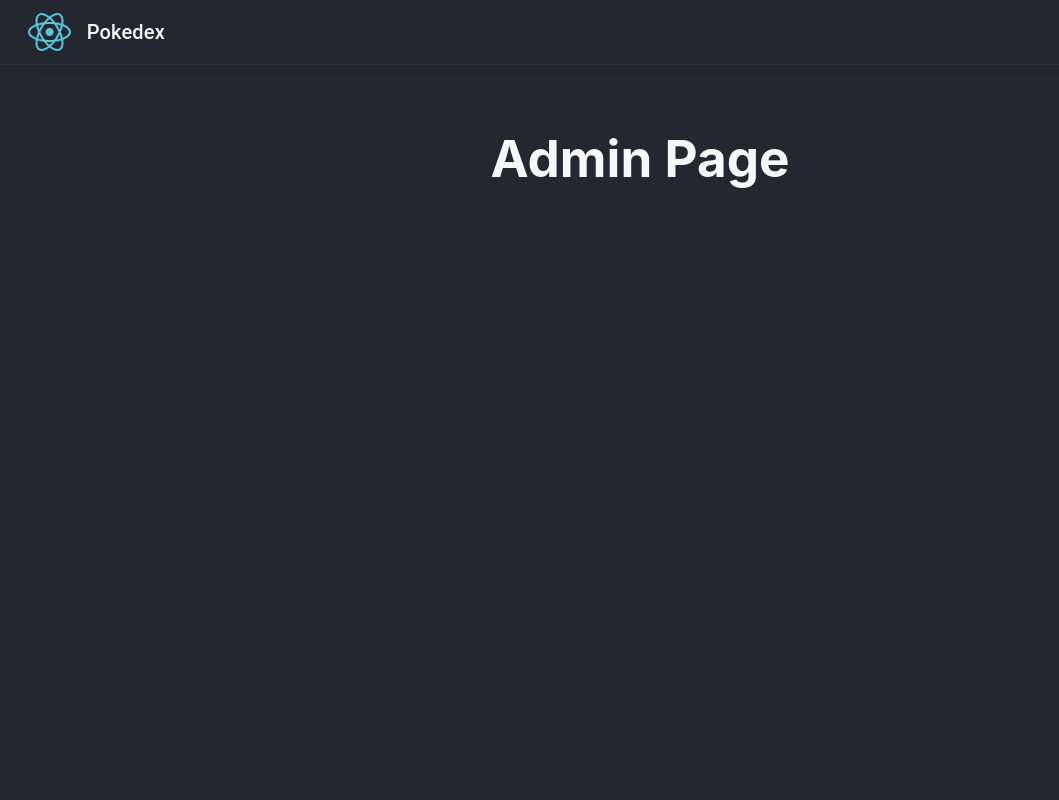
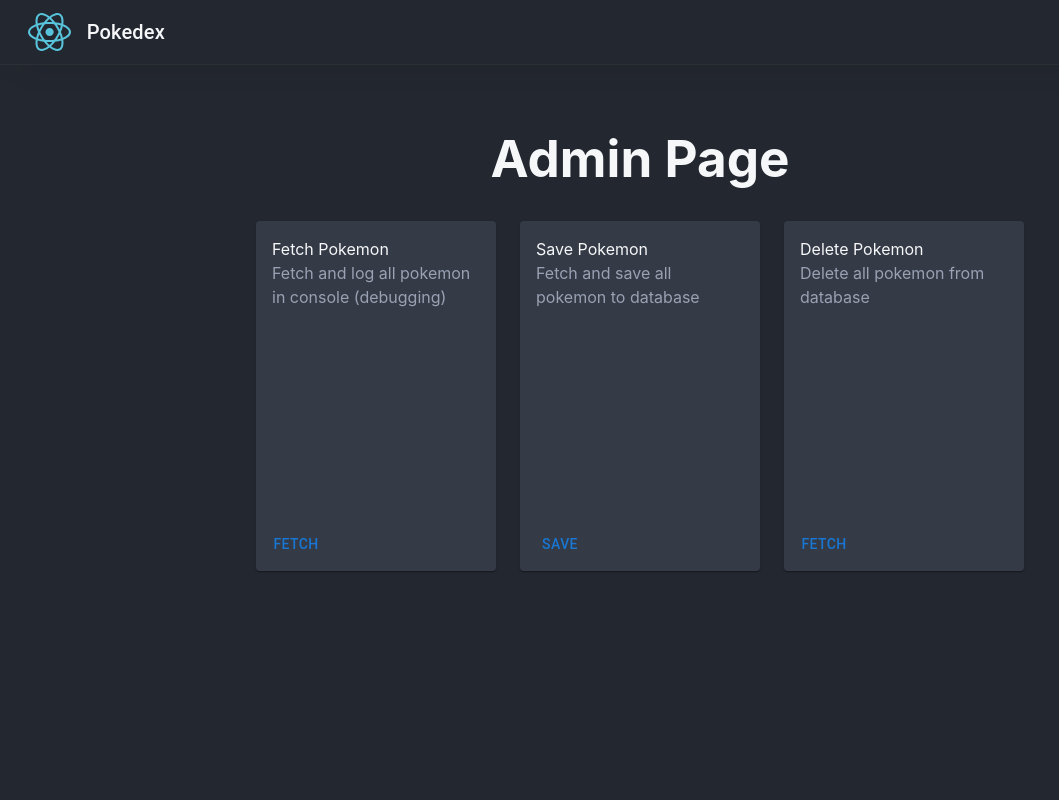
Before and after one commit to Colton-Bassett/reactpokedex, a React (Vite) app: page /admin in a window 1280 px wide. Shown: the top 800 px of the page, without its empty margins (0-1059 px from the left). Built offline with nearby package versions, Linux system fonts and the light colour scheme.

Commit message:
Added border-box to everything, added basic admin page styling

```diff
--- a/src/components/footer.module.css
+++ b/src/components/footer.module.css
@@ -12,13 +12,19 @@
 .footer {
   display: flex;
   align-items: center;
-  margin: auto;
+
   height: 8rem;
   width: 100%;
   max-width: 56rem;
 
+  margin: auto;
+
   padding: 0 1.75rem;
   gap: 1rem;
+}
+
+.logoContainer {
+  width: 100%;
 }
 
 .logoLink {
--- a/src/components/footer.tsx
+++ b/src/components/footer.tsx
@@ -7,6 +7,7 @@ export default function Footer() {
   return (
     <Box className={styles.footerContainer}>
       <footer className={styles.footer}>
+        <Box>
           <a href="/" className={styles.logoLink}>
             <img src={reactLogo} className={styles.logo} alt="React logo" />
 
@@ -14,6 +15,7 @@ export default function Footer() {
               Pokedex
             </Typography>
           </a>
+        </Box>
       </footer>
     </Box>
   );
--- a/src/index.css
+++ b/src/index.css
@@ -1,3 +1,9 @@
+*,
+*::before,
+*::after {
+  box-sizing: border-box;
+}
+
 :root {
   font-family:
     "Optimistic Display",
@@ -25,8 +31,10 @@
   --primary-color: #f6f7f9;
   --secondary-color: #58c4dc;
   --background-color: #23272f;
+  --background-secondary-color: #16181d;
   --background-paper-color: #343a46;
   --text-color: #f6f7f9;
+  --text-secondary-color: #99a1b3;
 }
 
 a {
--- /dev/null
+++ b/src/pages/admin.module.css
@@ -0,0 +1,23 @@
+.adminContainer {
+  display: flex;
+  flex-direction: column;
+  align-items: center;
+  min-height: 100vh;
+  /* width: calc(100vw - 4rem); */
+  max-width: 56rem;
+  width: 100%;
+}
+
+.adminCardContainer {
+  /* display: flex; */
+  justify-content: center;
+  align-items: center;
+}
+
+.adminCard {
+  display: flex;
+  flex-direction: column;
+  justify-content: space-between;
+  width: 240px;
+  height: 350px;
+}
--- a/src/pages/admin.tsx
+++ b/src/pages/admin.tsx
@@ -1,3 +1,14 @@
+import {
+  Box,
+  Button,
+  Card,
+  CardActions,
+  CardContent,
+  Grid2,
+} from "@mui/material";
+
+import styles from "./admin.module.css";
+
 export default function Admin() {
   //   const response = use(
   //     fetch(`https://pokeapi.co/api/v2/pokemon/1/`).then((res) => res.json()),
@@ -7,7 +18,59 @@ export default function Admin() {
   return (
     <>
       {/* <pre>{JSON.stringify(response, null, 2)}</pre> */}
-      <h1>Admin Page</h1>
+      <Box className={styles.adminContainer}>
+        <h1>Admin Page</h1>
+        <Grid2
+          container
+          gap={3}
+          columnSpacing={{ xs: 1, sm: 1, md: 2 }}
+          className={styles.adminCardContainer}
+        >
+          <AdminCard
+            title={"Fetch Pokemon"}
+            subtitle={"Fetch and log all pokemon in console (debugging)"}
+            action={"Fetch"}
+          />
+          <AdminCard
+            title={"Save Pokemon"}
+            subtitle={"Fetch and save all pokemon to database"}
+            action={"Save"}
+          />
+          <AdminCard
+            title={"Delete Pokemon"}
+            subtitle={"Delete all pokemon from database"}
+            action={"Fetch"}
+          />
+        </Grid2>
+      </Box>
     </>
   );
 }
+
+function AdminCard({
+  title,
+  subtitle,
+  action,
+}: {
+  title: string;
+  subtitle: string;
+  action: string;
+}) {
+  return (
+    <Card
+      sx={{
+        backgroundColor: "var(--background-paper-color)",
+        color: "var(--text-color)",
+      }}
+      className={styles.adminCard}
+    >
+      <CardContent>
+        <Box>{title}</Box>
+        <Box sx={{ color: "var(--text-secondary-color)" }}>{subtitle}</Box>
+      </CardContent>
+      <CardActions>
+        <Button>{action}</Button>
+      </CardActions>
+    </Card>
+  );
+}
--- a/src/pages/home.tsx
+++ b/src/pages/home.tsx
@@ -21,7 +21,6 @@ export default function Home() {
   return (
     <>
       <Box className={styles.home}>
-        <h1>Home</h1>
         {/* <Suspense fallback={<Loading />}>
         <Page />
       </Suspense> */}
```
Lines whose indentation alone changed are shown as unchanged.
